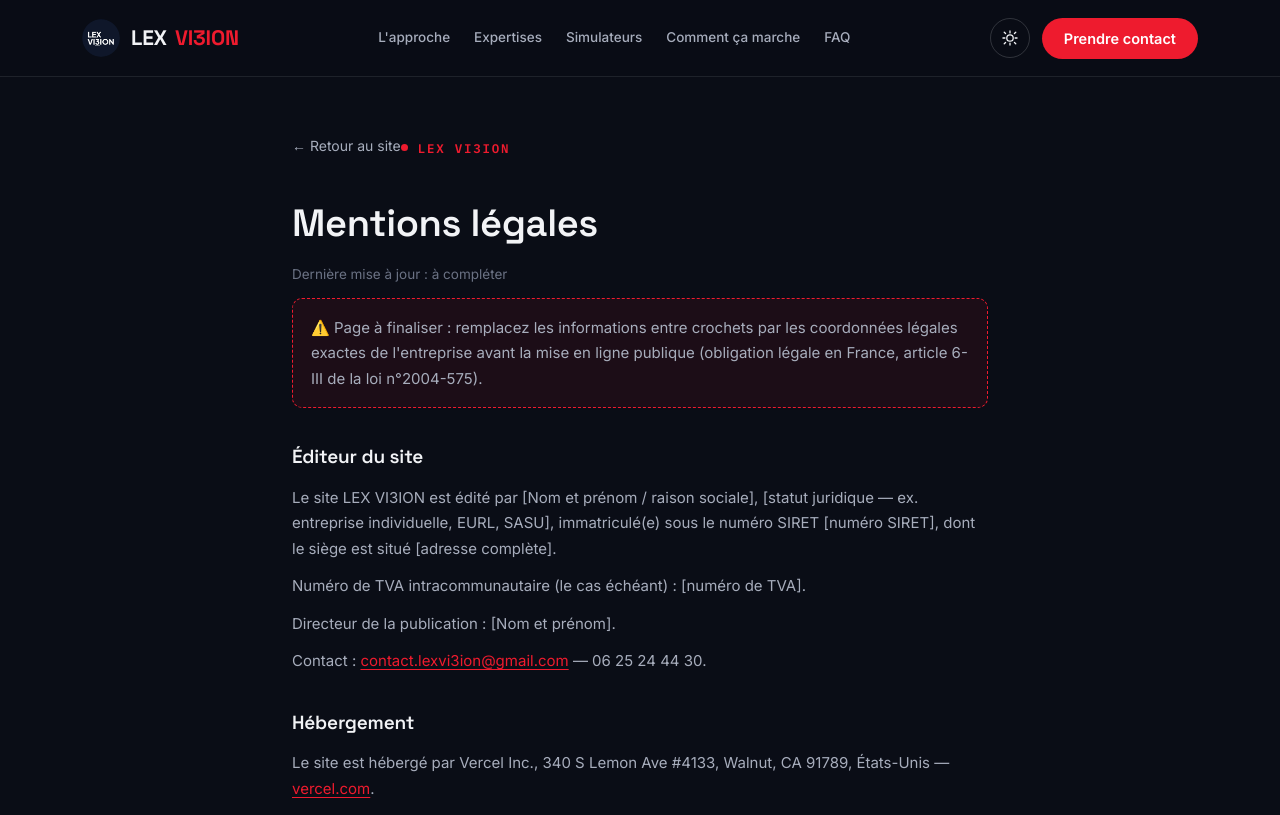
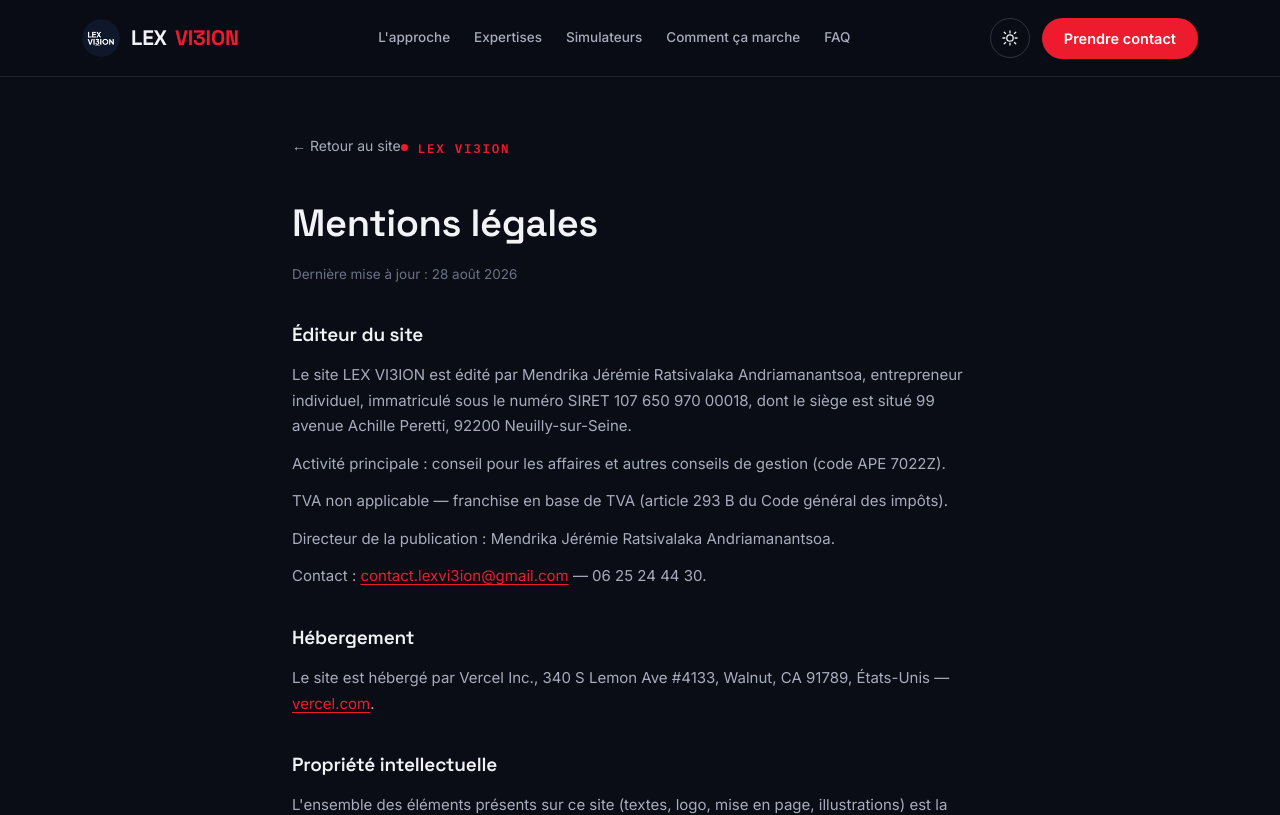
Before and after one commit to lexvi3ion/lexvi3ion-service, a React (Vite) app: page /mentions-legales in a window 1280 px wide. Shown: the top 815 px of the page. Built offline with nearby package versions, Linux system fonts and the light colour scheme.

Commit message:
Mise a jour mentions legales avec les vraies informations, nettoyage page confidentialite

```diff
--- a/src/pages/Confidentialite.jsx
+++ b/src/pages/Confidentialite.jsx
@@ -2,13 +2,7 @@ import LegalPageLayout from './LegalPageLayout.jsx'
 
 export default function Confidentialite() {
   return (
-    <LegalPageLayout title="Politique de confidentialité" updated="à compléter">
-      <p className="legal-flag">
-        ⚠️ Page à finaliser : à adapter selon les outils réellement utilisés
-        (formulaire, analytics, hébergement des données clients) avant mise
-        en ligne publique — obligations RGPD.
-      </p>
-
+    <LegalPageLayout title="Politique de confidentialité">
       <h2>Données collectées</h2>
       <p>
         Le formulaire de contact de ce site permet de composer un e-mail
--- a/src/pages/MentionsLegales.jsx
+++ b/src/pages/MentionsLegales.jsx
@@ -2,25 +2,25 @@ import LegalPageLayout from './LegalPageLayout.jsx'
 
 export default function MentionsLegales() {
   return (
-    <LegalPageLayout title="Mentions légales" updated="à compléter">
-      <p className="legal-flag">
-        ⚠️ Page à finaliser : remplacez les informations entre crochets par les
-        coordonnées légales exactes de l'entreprise avant la mise en ligne
-        publique (obligation légale en France, article 6-III de la loi n°2004-575).
-      </p>
-
+    <LegalPageLayout title="Mentions légales" updated="28 août 2026">
       <h2>Éditeur du site</h2>
       <p>
-        Le site LEX VI3ION est édité par [Nom et prénom / raison sociale],
-        [statut juridique — ex. entreprise individuelle, EURL, SASU],
-        immatriculé(e) sous le numéro SIRET [numéro SIRET],
-        dont le siège est situé [adresse complète].
+        Le site LEX VI3ION est édité par Mendrika Jérémie Ratsivalaka
+        Andriamanantsoa, entrepreneur individuel, immatriculé sous le numéro
+        SIRET 107 650 970 00018, dont le siège est situé 99 avenue Achille
+        Peretti, 92200 Neuilly-sur-Seine.
       </p>
       <p>
-        Numéro de TVA intracommunautaire (le cas échéant) : [numéro de TVA].
+        Activité principale : conseil pour les affaires et autres conseils de
+        gestion (code APE 7022Z).
       </p>
       <p>
-        Directeur de la publication : [Nom et prénom].
+        TVA non applicable — franchise en base de TVA (article 293 B du Code
+        général des impôts).
+      </p>
+      <p>
+        Directeur de la publication : Mendrika Jérémie Ratsivalaka
+        Andriamanantsoa.
       </p>
       <p>
         Contact : <a href="mailto:contact.lexvi3ion@gmail.com">contact.lexvi3ion@gmail.com</a> — 06 25 24 44 30.
```
